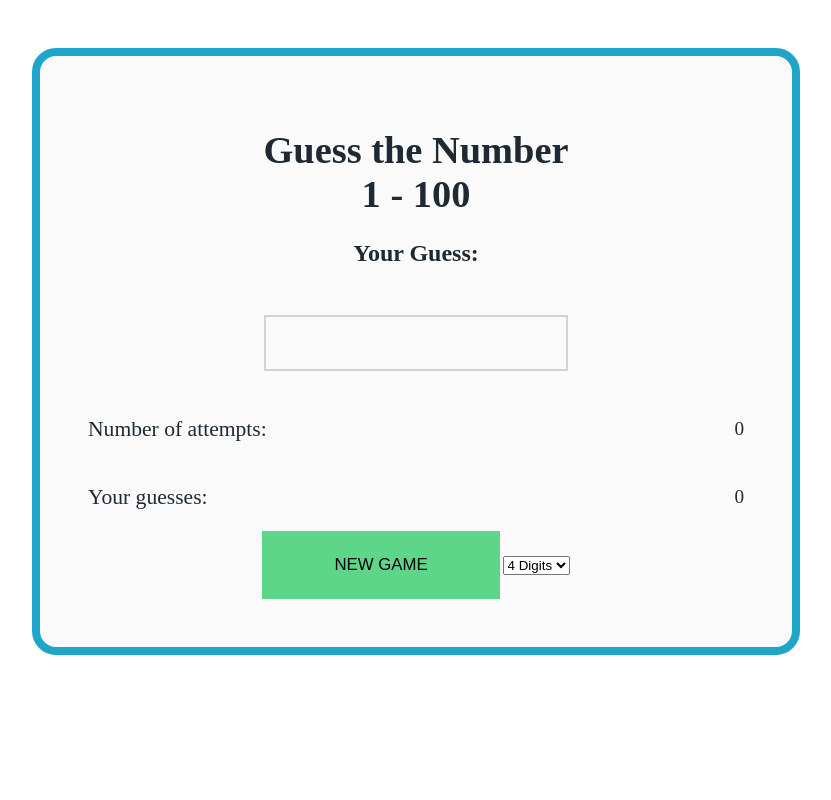
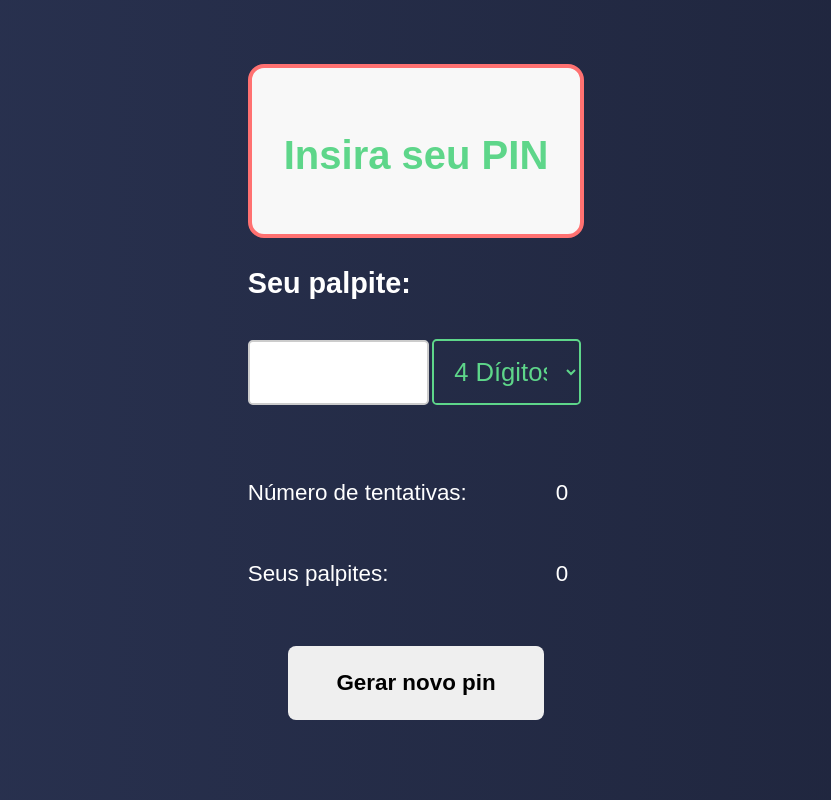
Before and after one commit to YeffersonSilva/Guess-The-Number, a plain HTML site: page main/index.html in a window 1280 px wide. Shown: the whole page, without its empty margins (224-1055 px from the left). Drawn offline with Linux system fonts and the light colour scheme.

Commit message:
Version Final 01

```diff
--- a/main/index.html
+++ b/main/index.html
@@ -6,36 +6,36 @@
     <meta http-equiv="X-UA-Compatible" content="ie=edge" />
     <link rel="stylesheet" href="style.css" />
     <title>Guess the number</title>
-  </head  >
+  </head>
   <body onload="init()">
     <main>
-      <div id="welcomeScreen">
-        <h2>Guess the Number <br />1 - 100</h2>
-      </div>
-
       <div id="gameArea">
+        <div id="welcomeScreen">
+          <h2>Insira seu PIN<br /> </h2>
+        </div>
         <section>
-          <h3 id="textOutput">Your Guess:</h3>
-          <input type="number" id="inputBox" min="1" max="999999" onchange="compareNumbers()" />
-
+          <h3 id="textOutput">Seu palpite:</h3>
+          <div class="input-container">
+            <input type="number" id="inputBox" min="1" max="999999" onchange="compareNumbers()" />
+            <select id="numOfDigits" onchange="init()">
+              <option value="2">2 Dígitos</option>
+              <option value="4" selected>4 Dígitos</option>
+              <option value="6">6 Dígitos</option>
+            </select>
+          </div>
         </section>
         <section class="stats">
           <div class="info">
-            <p>Number of attempts:</p>
+            <p>Número de tentativas: </p>
             <span id="attempts">0</span>
           </div>
           <div class="info">
-            <p>Your guesses:</p>
+            <p>Seus palpites: </p>
             <span id="guesses">0</span>
           </div>
         </section>
-        <button id="newGameButton" onclick="newGame()">NEW GAME</button>
-        <select id="numOfDigits" onchange="init()">
-          <option value="2">2 Digits</option>
-          <option value="4" selected>4 Digits</option>
-          <option value="6">6 Digits</option>
-        </select>
 
+        <button id="newGameButton" onclick="newGame()">Gerar novo pin</button>
       </div>
     </main>
     <script src="index.js"></script>
--- a/main/style.css
+++ b/main/style.css
@@ -1,94 +1,173 @@
 :root {
   --green: #5ed68a;
-    --red: #1ea6c8;
-    --background: #fafafa;
-    --gradient-1: #343e63;
-    --gradient-2: #2a3352;
+  --red: #ff7171;
+  --background: #f8f8f8;
+  --gradient-1: #2a3352;
+  --gradient-2: #1e243b;
+  --text-color: #333;
 }
 
 html {
-    font-size: 12px;
-    font-weight: 300;
+  font-size: 16px;
+  font-weight: 400;
 }
 
 body {
-    width: 90vw;
+  width: 80vw;
   margin: 0 auto;
-    background: radial-gradient(var(--gradient1), var(--gradient2));
-    padding: 4rem;
+  background: linear-gradient(to right, var(--gradient-1), var(--gradient-2));
+  padding: 2rem;
+  font-family: 'Arial', sans-serif;
+  color: #fff; /* Cambiado a color blanco */
 }
 
+/* ... (código anterior) */
+
 main {
-    text-align: center;
-    background: var(--background);
-    border: solid var(--red);
-    border-width: 8px 8px 8px 8px;
-    min-height: 40vh;
-    border-radius: 2rem 2rem 2rem 2rem;
-    padding: 4rem;
-    color: #1f2933;
+  display: flex;
+  flex-direction: column;
+  align-items: center;
 }
 
+#gameArea {
+  margin-bottom: 2rem;
+}
+
+#welcomeScreen {
+  background: var(--background);
+  border: 4px solid var(--red);
+  border-radius: 1rem;
+  padding: 2rem;
+  text-align: center;
+  color: var(--text-color);
+  margin-top: 2rem;
+}
+
+/* ... (código posterior) */
+
+
 h2 {
-    font-size: 3.2rem;
-    margin: 2rem 2rem 2rem 2rem;
+  font-size: 2.5rem;
+  margin-bottom: 1.5rem;
+  color: var(--green);
 }
 
 p {
-    font-size: 1.8rem;
+  font-size: 1.4rem;
+  line-height: 1.6;
+  color: #fff; /* Cambiado a color blanco */
 }
+
 
 .button-wrapper {
   display: flex;
-    flex-direction: column;
+  justify-content: space-between;
+  margin-top: 2rem;
 }
+
+/* ... (código anterior) */
 
 button {
   border: none;
   cursor: pointer;
-    background: var(--green);
-    padding: 2rem 6rem;
-    border-radius: 1rem 1rem 0 0;
+  padding: 1.5rem 3rem;
+  border-radius: 0.5rem;
   font-size: 1.4rem;
+  font-weight: bold;
+  margin-top: 1rem; /* Nueva propiedad para separar el botón del selector */
 }
 
-  button:last-child {
-    background: var(--red);
-    border-radius: 0 0 1rem 1rem;
+/* ... (código posterior) */
+
+
+button:nth-child(1) {
+  background: var(--green);
+  color: #fff;
 }
 
-  /* game screen */
+button:nth-child(2) {
+  background: var(--red);
+  color: #fff;
+}
+
+/* Game screen */
 
 h3 {
-    font-size: 2rem;
+  font-size: 1.8rem;
+  margin-bottom: 1.5rem;
 }
 
+/* ... (resto del CSS) */
+
 input {
-    border: 2px solid lightgray;
-    background: transparent;
-    margin: 2rem 0;
-    padding: 1rem 0;
-    width: 25rem;
+  border: 2px solid #ccc;
+  background: #fff; /* Cambiado a color blanco */
+  margin: 1rem 0;
+  padding: 1rem;
+  width: 100%;
   text-align: center;
-    font-size: 2rem;
+  font-size: 1.6rem;
+  border-radius: 0.3rem;
+  color: var(--text-color);
 }
+
+/* ... (resto del CSS) */
+
+/* ... (resto del CSS) */
+
+.input-container {
+  display: flex;
+  justify-content: space-between;
+  align-items: center;
+  margin-bottom: 1.5rem;
+}
+
+input, select {
+  width: 48%;
+  margin-right: 1%;
+}
+
+/* ... (resto del CSS) */
+
 
 .stats {
   text-align: left;
+  margin-top: 2rem;
 }
 
 .info {
   display: flex;
   justify-content: space-between;
   align-items: center;
+  font-size: 1.4rem;
 }
 
 .info span {
-    font-size: 1.6rem;
+  margin-right: 1rem;
 }
 
+/* ... (resto del CSS) */
+
 #newGameButton {
-    border-radius: 0;
+  border-radius: 0.5rem;
+  margin-top: 2rem;
+  display: block;
+  margin-left: auto;
+  margin-right: auto;
+}
+
+/* ... (resto del CSS) */
+
+
+/* Select styling */
+
+select {
+  border: 2px solid var(--green);
+  padding: 1rem;
+  font-size: 1.6rem;
+  color: var(--green);
+  border-radius: 0.3rem;
+  background: transparent;
 }
 
 @media (min-width: 800px) {
```
Lines whose indentation alone changed are shown as unchanged.
